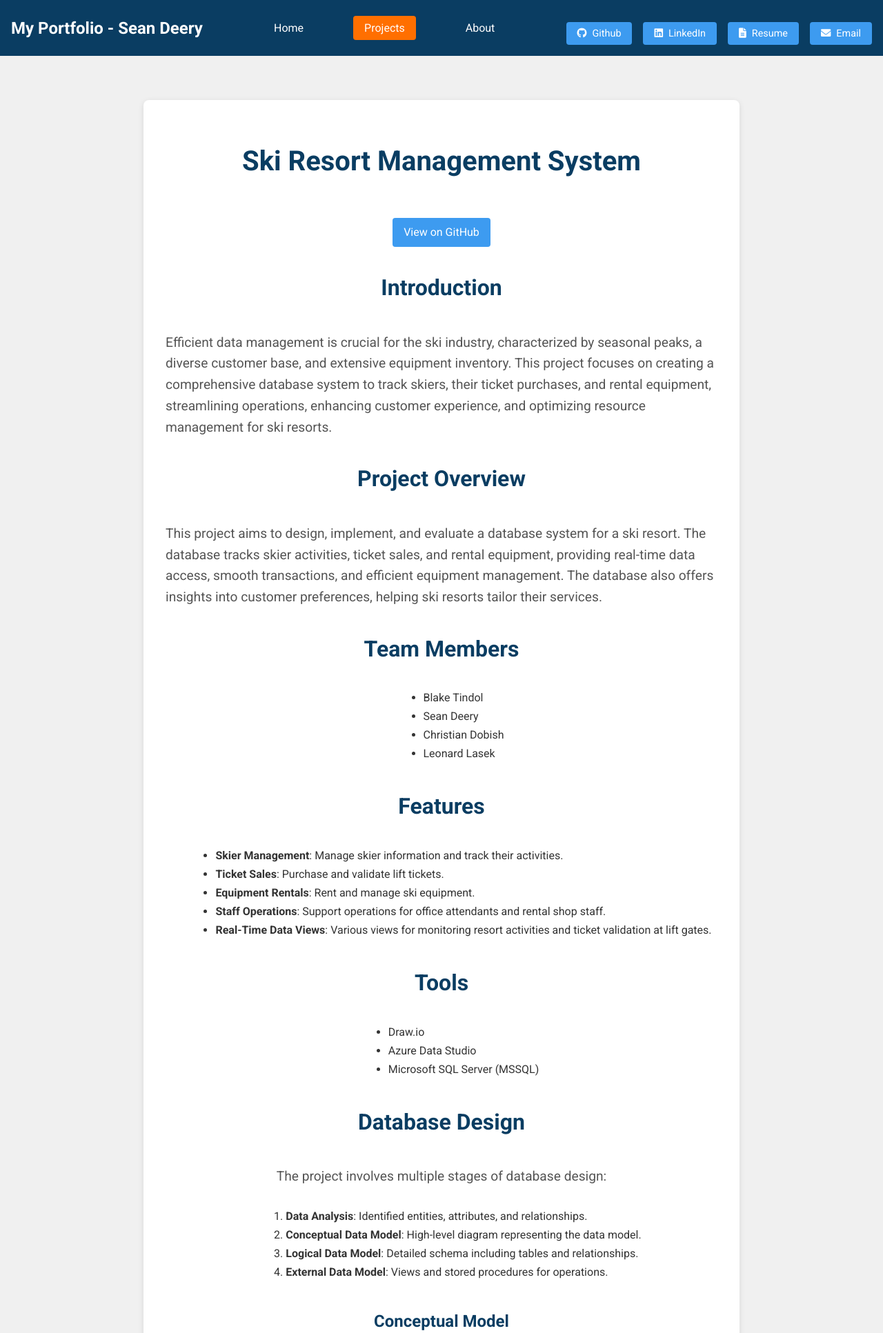
After one commit to sdeery14/portfolio-website, a Flask app: page /projects/ski_resort_database in a window 1280 px wide. The commit adds this page. Shown: the top 1933 px of the page at 69% size. Run offline with Flask 3, Linux system fonts and the light colour scheme.

Commit message:
update project structure

```diff
--- a/app/routes.py
+++ b/app/routes.py
@@ -1,6 +1,40 @@
 from flask import Blueprint, render_template, url_for
 
 main = Blueprint('main', __name__)
+
+# Centralized project data
+projects_data = [
+    {
+        'name': 'Telecom Customer Churn',
+        'endpoint': 'main.project_details',
+        'params': {'project_url': 'telecom_customer_churn'},
+        'tools': 'Google Colab, Python, Numpy, Pandas, Matplotlib, Seaborn, SciKit-Learn',
+        'models': 'Logistic Regression, Random Forest Classifier, Support Vector Machine',
+        'github': 'https://github.com/sdeery14/telecom-customer-churn.git',
+        'description': 'Predictive Analysis of Customer Churn in the Telecom Sector',
+        'template': 'telecom-customer-churn.html'
+    },
+    {
+        'name': 'Financial News Sentiment',
+        'endpoint': 'main.project_details',
+        'params': {'project_url': 'financial_news_sentiment'},
+        'tools': 'VSCode, Python, Numpy, Pandas, Matplotlib, Seaborn, SciKit-Learn, pyLDAvis',
+        'models': 'Decision Tree, Naive Bayes, Support Vector Machine',
+        'github': 'https://github.com/sdeery14/financial-news-sentiment.git',
+        'description': 'Topic and Sentiment Classification of News Articles',
+        'template': 'financial-news-sentiment.html'
+    },
+    {
+        'name': 'Ski Resort Database',
+        'endpoint': 'main.project_details',
+        'params': {'project_url': 'ski_resort_database'},
+        'tools': 'Microsoft SQL Server, Azure Data Studio, Draw.io',
+        'models': '',
+        'github': 'https://github.com/sdeery14/ski-resort-database.git',
+        'description': 'Ski Resort Management System',
+        'template': 'ski-resort-database.html'
+    }
+]
 
 @main.route('/')
 def home():
@@ -8,24 +42,14 @@ def home():
 
 @main.route('/projects')
 def projects():
-    project_list = [
-        {'name': 'Telecom Customer Churn', 'url': url_for('main.telecom_customer_churn')},
-        {'name': 'Financial News Sentiment', 'url': url_for('main.financial_news_sentiment')},
-        {'name': 'Ski Resort Database', 'url': url_for('main.ski_resort_database')}
-    ]
-    return render_template('projects.html', projects=project_list, active_page='projects')
+    return render_template('projects.html', projects=projects_data, active_page='projects')
 
-@main.route('/project/telecom-customer-churn')
-def telecom_customer_churn():
-    return render_template('project-details/telecom-customer-churn.html', active_page='projects', active_project='telecom-customer-churn')
-
-@main.route('/project/financial-news-sentiment')
-def financial_news_sentiment():
-    return render_template('project-details/financial-news-sentiment.html', active_page='projects', active_project='financial-news-sentiment')
-
-@main.route('/project/ski-resort-database')
-def ski_resort_database():
-    return render_template('project-details/ski-resort-database.html', active_page='projects', active_project='ski-resort-database')
+@main.route('/projects/<project_url>')
+def project_details(project_url):
+    project = next((proj for proj in projects_data if proj['params']['project_url'] == project_url), None)
+    if project:
+        return render_template('project-details.html', project=project, active_page='projects', active_project=project_url)
+    return render_template('404.html'), 404
 
 @main.route('/about')
 def about():
--- a/app/templates/header.html
+++ b/app/templates/header.html
@@ -9,9 +9,9 @@
                 <div class="dropdown">
                     <a href="{{ url_for('main.projects') }}" class="nav-link {% if active_page == 'projects' %}active{% endif %}">Projects</a>
                     <div class="dropdown-content">
-                        <a href="{{ url_for('main.telecom_customer_churn') }}" class="{% if active_project == 'telecom-customer-churn' %}active{% endif %}">Telecom Customer Churn</a>
-                        <a href="{{ url_for('main.financial_news_sentiment') }}" class="{% if active_project == 'financial-news-sentiment' %}active{% endif %}">Financial News Sentiment</a>
-                        <a href="{{ url_for('main.ski_resort_database') }}" class="{% if active_project == 'ski-resort-database' %}active{% endif %}">Ski Resort Database</a>
+                        {% for project in projects %}
+                        <a href="{{ url_for(project.endpoint, **project.params) }}" class="{% if active_project == project.params['project_url'] %}active{% endif %}">{{ project.name }}</a>
+                        {% endfor %}
                     </div>
                 </div>
                 <a href="{{ url_for('main.about') }}" class="nav-link {% if active_page == 'about' %}active{% endif %}">About</a>
--- /dev/null
+++ b/app/templates/project-details.html
@@ -0,0 +1,15 @@
+{% extends 'base.html' %}
+
+{% block title %}{{ project.description }}{% endblock %}
+
+{% block header_title %}{{ project.description }}{% endblock %}
+
+{% block content %}
+<section class="project-detail">
+    <h1>{{ project.description }}</h1>
+    <p><a class="project-link" href="{{ project.github }}" target="_blank">View on GitHub</a></p>
+    <!-- Include the specific project content -->
+    {% include 'project-details/' + project.template %}
+    <p><a class="project-link" href="{{ project.github }}" target="_blank">View on GitHub</a></p>
+</section>
+{% endblock %}
--- a/app/templates/project-details/ski-resort-database.html
+++ b/app/templates/project-details/ski-resort-database.html
@@ -1,13 +1,3 @@
-{% extends 'base.html' %}
-
-{% block title %}Ski Resort Management System{% endblock %}
-
-{% block header_title %}Ski Resort Management System{% endblock %}
-
-{% block content %}
-<section class="project-detail">
-    <h1>Ski Resort Management System</h1>
-
 <h2>Introduction</h2>
 <p>Efficient data management is crucial for the ski industry, characterized by seasonal peaks, a diverse customer base, and extensive equipment inventory. This project focuses on creating a comprehensive database system to track skiers, their ticket purchases, and rental equipment, streamlining operations, enhancing customer experience, and optimizing resource management for ski resorts.</p>
 
@@ -147,7 +137,3 @@
 
 <h2>License</h2>
 <p>This project is licensed under the MIT License - see the <a href="LICENSE" target="_blank">LICENSE</a> file for details.</p>
-
-    <p><a class="project-link" href="https://github.com/sdeery14/ski-resort-database" target="_blank">View on GitHub</a></p>
-</section>
-{% endblock %}
```
Also changed, not shown: app/templates/project-details/financial-news-sentiment.html (+0 -12 lines), app/templates/project-details/telecom-customer-churn.html (+0 -14 lines), app/templates/projects.html (+9 -28 lines). Lines whose indentation alone changed are shown as unchanged.
